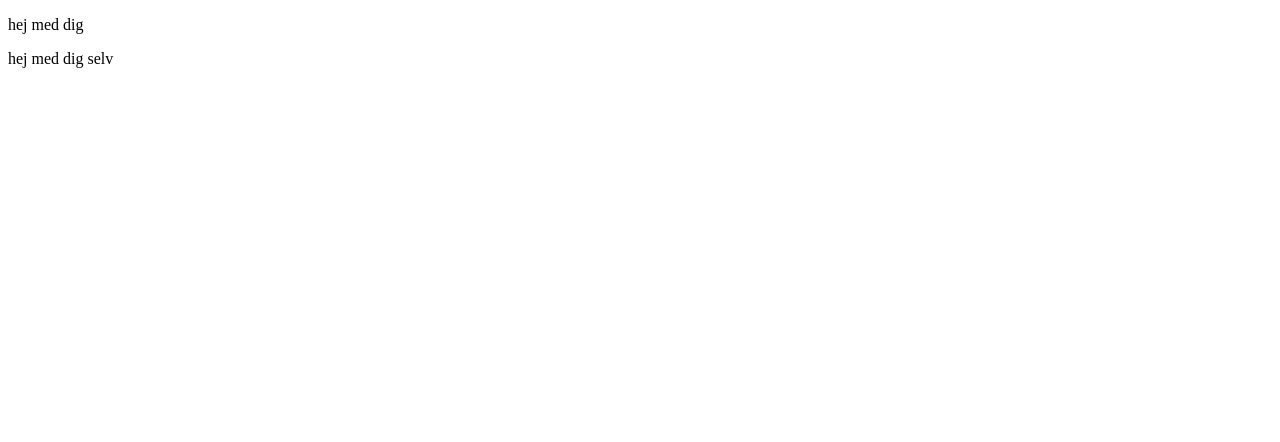
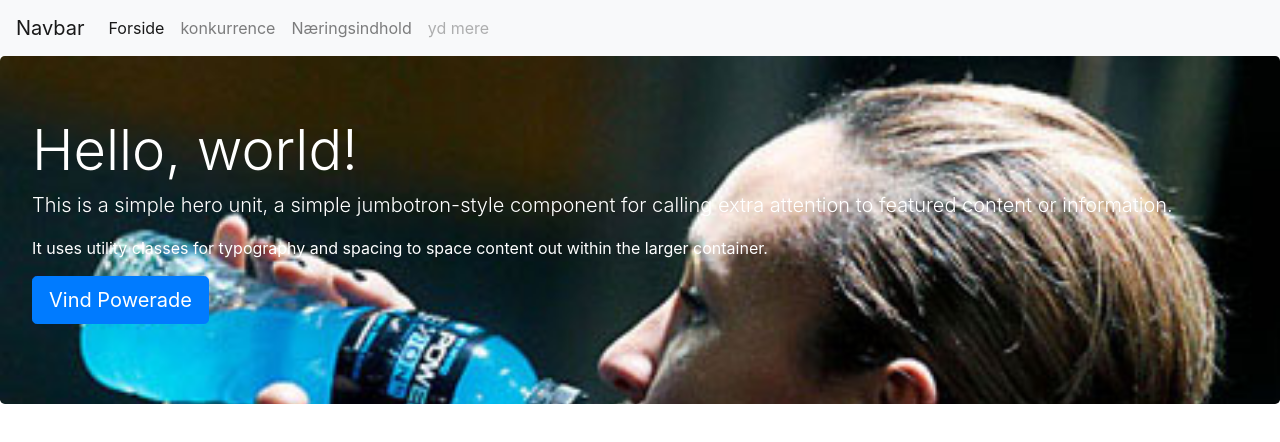
Before and after one commit to elisehove/contentmarketing, a plain HTML site: page index.html in a window 1280 px wide. Drawn offline with Linux system fonts and the light colour scheme.

Commit message:
jumbotron og navbar

```diff
--- a/index.html
+++ b/index.html
@@ -4,12 +4,57 @@
 <head>
     <meta charset="utf-8">
     <meta name="viewport" content="width=device-width, initial-scale=1.0">
-    <title></title>
+    <title>Gain Power by Powerade</title>
+    <link rel="stylesheet" type="text/css" href="bootstrap.min.css">
 </head>
 
 <body>
-    <p> hej med dig </p>
-    <p>hej med dig selv</p>
+    <nav class="navbar navbar-expand-lg navbar-light bg-light">
+        <a class="navbar-brand" href="#">Navbar</a>
+        <button class="navbar-toggler" type="button" data-toggle="collapse" data-target="#navbarNav" aria-controls="navbarNav" aria-expanded="false" aria-label="Toggle navigation">
+            <span class="navbar-toggler-icon"></span>
+        </button>
+        <div class="collapse navbar-collapse" id="navbarNav">
+            <ul class="navbar-nav">
+                <li class="nav-item active">
+                    <a class="nav-link" href="#">Forside<span class="sr-only">(current)</span></a>
+                </li>
+                <li class="nav-item">
+                    <a class="nav-link" href="#">konkurrence</a>
+                </li>
+                <li class="nav-item">
+                    <a class="nav-link" href="#">Næringsindhold</a>
+                </li>
+                <li class="nav-item">
+                    <a class="nav-link disabled" href="#">yd mere</a>
+                </li>
+            </ul>
+        </div>
+    </nav>
+
+
+    <div class="jumbotron">
+
+        <h1 class="display-4">Hello, world!</h1>
+        <p class="lead">This is a simple hero unit, a simple jumbotron-style component for calling extra attention to featured content or information.</p>
+
+        <p>It uses utility classes for typography and spacing to space content out within the larger container.</p>
+        <p class="lead">
+            <a class="btn btn-primary btn-lg" href="#" role="button">Vind Powerade</a>
+        </p>
+    </div>
+
+
+
 </body>
 
+<style>
+    .jumbotron {
+        background-image: url('img/powerade.jpg');
+        background-repeat: no-repeat;
+        background-size: cover;
+        color: white;
+    }
+</style>
+
 </html>
```
Also changed, not shown: img/images.jpg (added), img/power.jpg (added), img/powerade.jpg (added), img/powerade_after.jpg (added), img/ry90WJLKW_660x385.jpg (added), img/s-l300.jpg (added).
